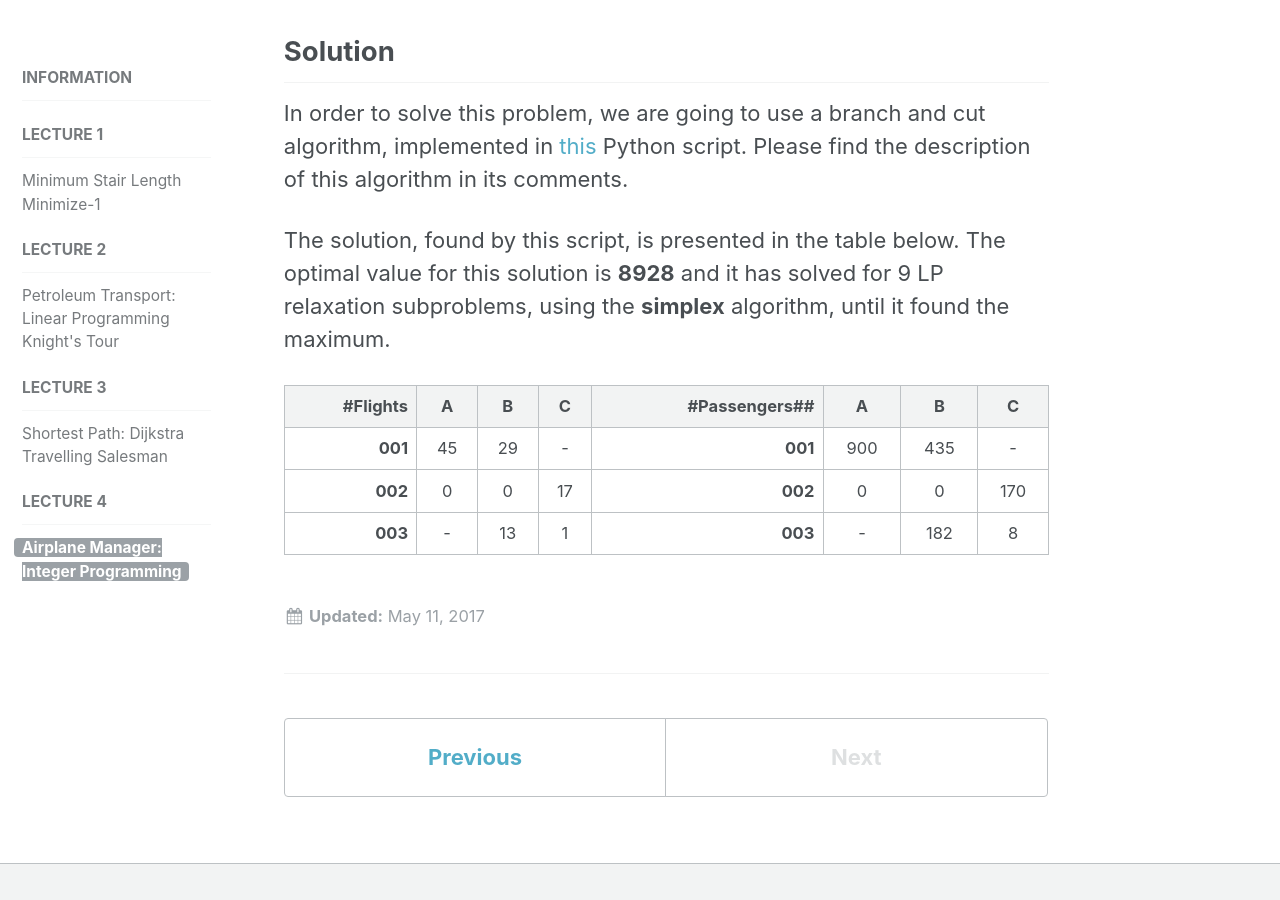
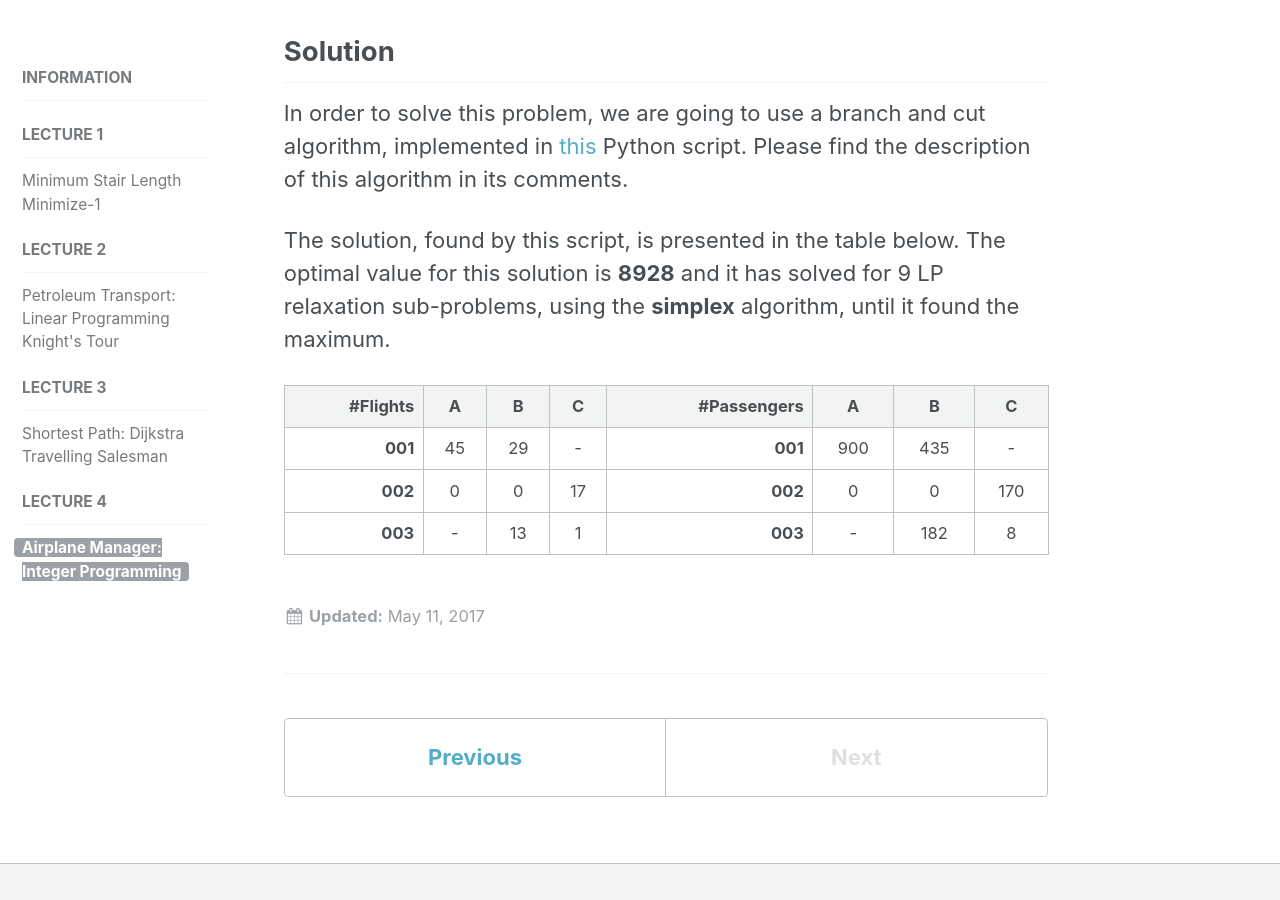
Before and after one commit to tsirif/optimization-auth-course, a Jekyll site: the page built from docs/_assignments/07-branch-and-cut.md, in a window 1280 px wide and 900 px high, scrolled down 1883 px. Built offline with Jekyll 4.4.1, drawn with Linux system fonts in a browser that asks for light colours; formulas are drawn with MathJax 3.

Commit message:
Fix typo in 07

```diff
--- a/docs/_assignments/07-branch-and-cut.md
+++ b/docs/_assignments/07-branch-and-cut.md
@@ -68,11 +68,11 @@ implemented in [this][script] Python script. Please find the description of this
 algorithm in its comments.
 
 The solution, found by this script, is presented in the table below. The optimal value
-for this solution is **8928** and it has solved for 9 LP relaxation subproblems, using the
+for this solution is **8928** and it has solved for 9 LP relaxation sub-problems, using the
 **simplex** algorithm, until it found the maximum.
 
 | ---
-|**#Flights** | A | B | C | **#Passengers##** | A | B | C
+|**#Flights** | A | B | C | **#Passengers** | A | B | C
 | -: | :-: | :-: | :-: | -: | :-: | :-: | :-:
 | **001** | 45 | 29 | -  | **001** | 900 | 435 | -
 | **002** | 0 | 0 | 17 | **002** | 0 | 0 | 170
```
